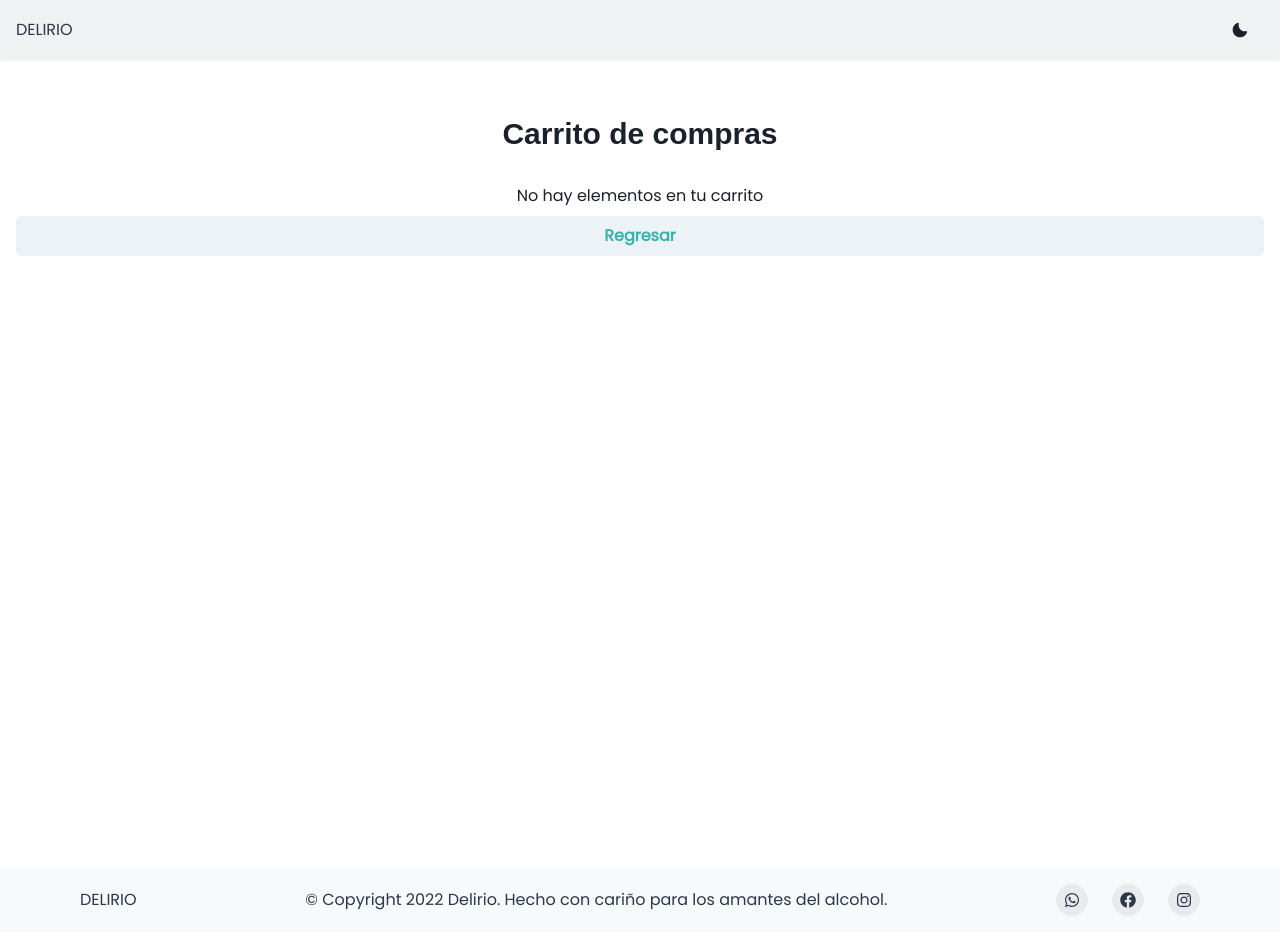
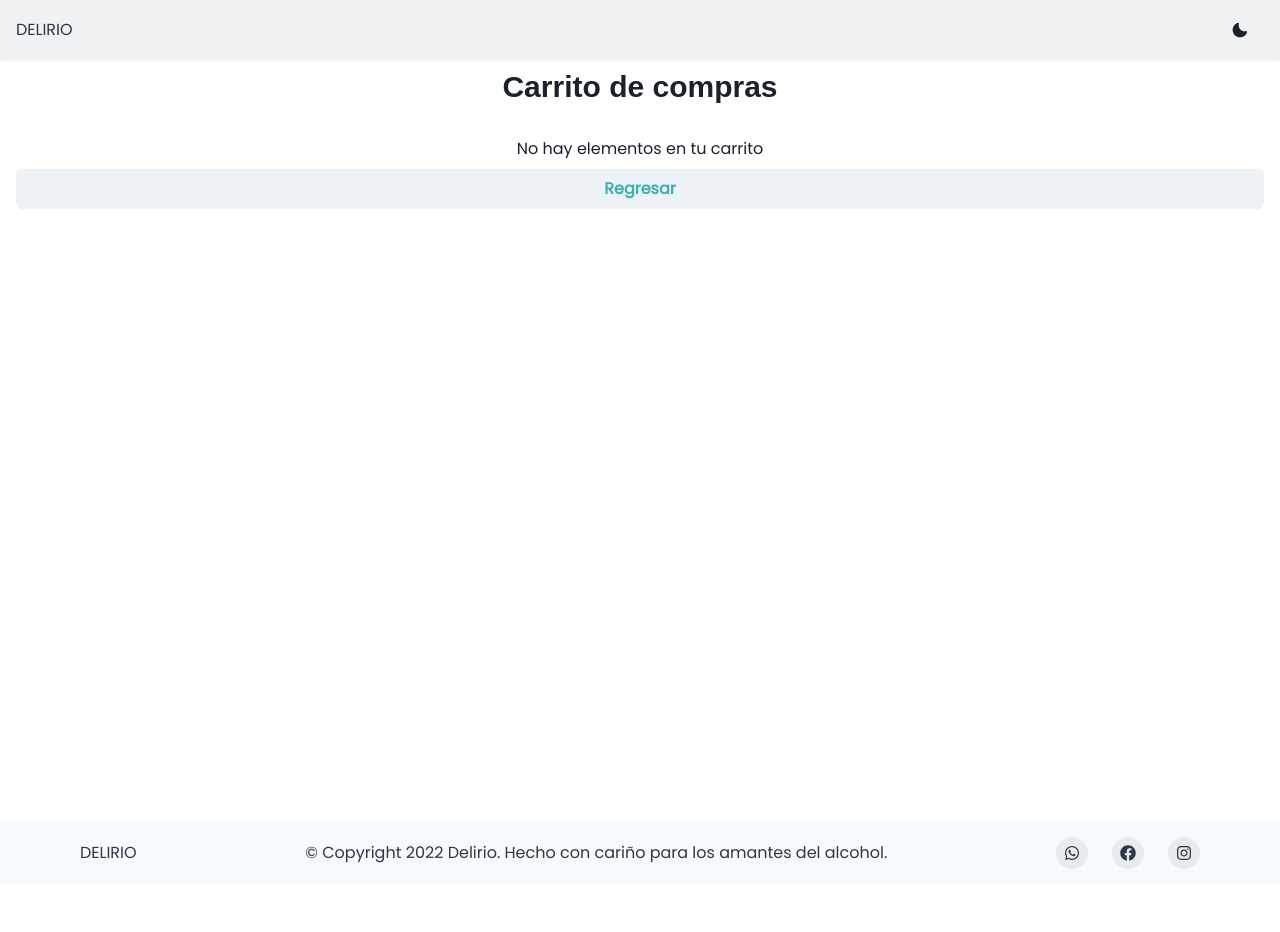
Before and after one commit to shodancode/delirio-app, a Next.js app: page /cart in a window 1280 px wide. After the commit the page ends 885 px from the top, so only its background shows below. Built offline with nearby package versions, Linux system fonts and the light colour scheme.

Commit message:
0t 2 carrito

```diff
--- a/pages/cart.jsx
+++ b/pages/cart.jsx
@@ -55,7 +55,7 @@ export default function Cart() {
 
   return (
     <Layout title={"Carrito de Compra"}>
-      <Stack spacing={8} mt={55} minH={"92vh"}>
+      <Stack spacing={8} mt="2" minH={"92vh"}>
         <Heading textAlign={"center"} size="lg">
           Carrito de compras
         </Heading>
```
